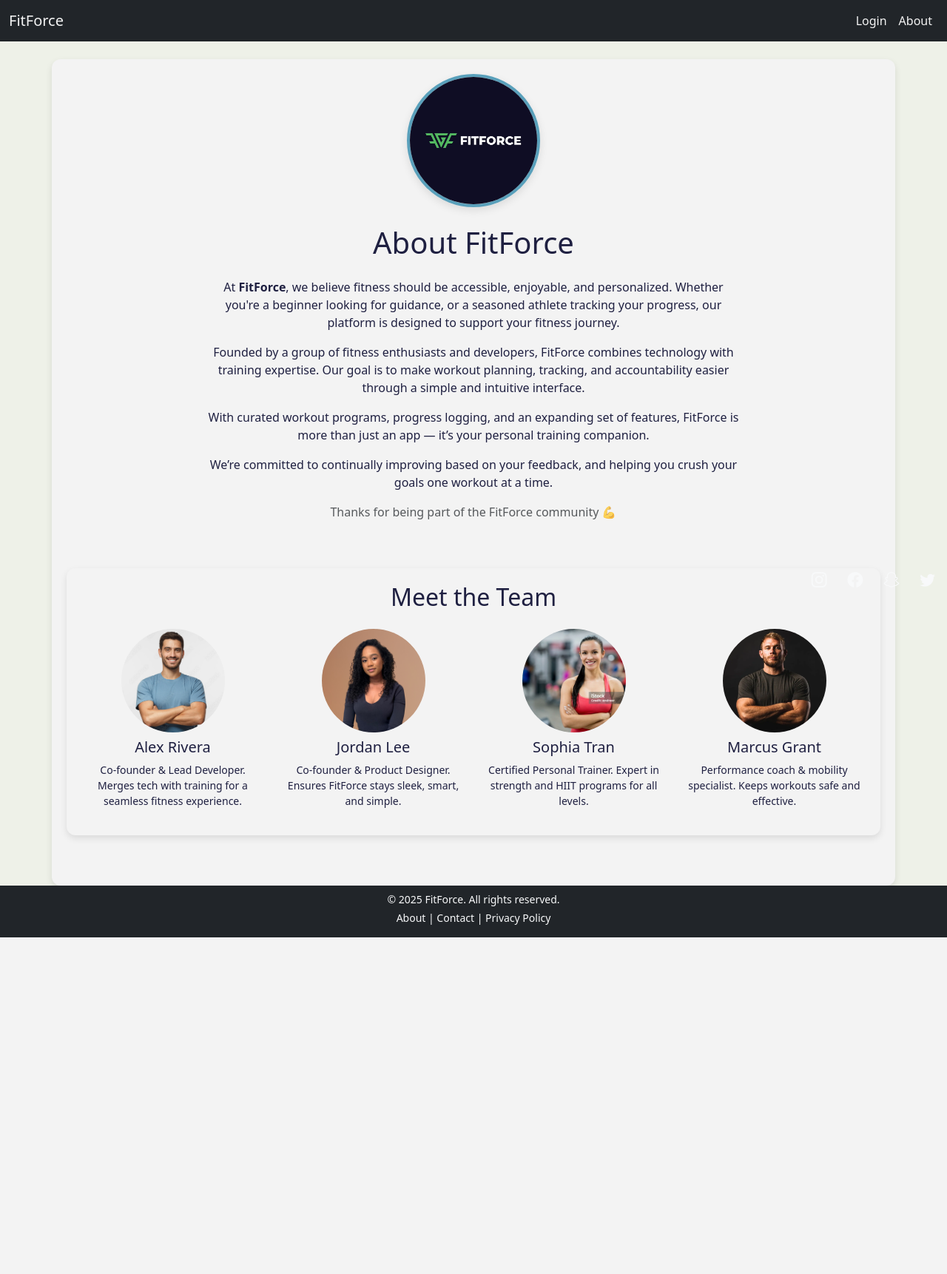
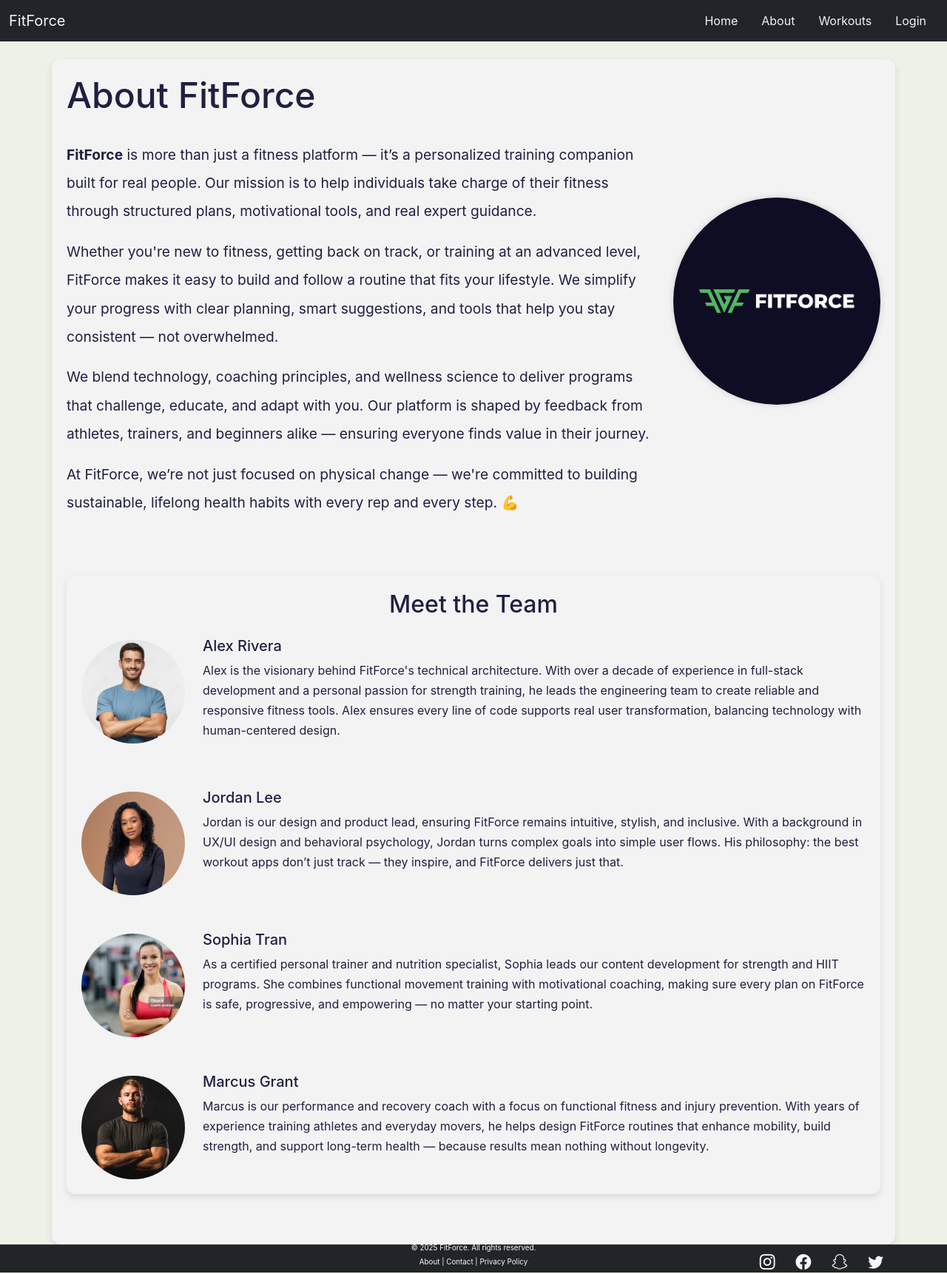
Before and after one commit to khalidmohamud20/FitForce, a Django app: page /about/ in a window 1280 px wide. Shown: the whole page at 74% size. Before the commit the page ends 1267 px from the top, so only its background shows below. Run offline with Django 4.2, Linux system fonts and the light colour scheme.

```diff
--- a/fitforce/urls.py
+++ b/fitforce/urls.py
@@ -3,21 +3,13 @@ URL configuration for fitforce project.
 
 The `urlpatterns` list routes URLs to views. For more information please see:
     https://docs.djangoproject.com/en/4.2/topics/http/urls/
-Examples:
-Function views
-    1. Add an import:  from my_app import views
-    2. Add a URL to urlpatterns:  path('', views.home, name='home')
-Class-based views
-    1. Add an import:  from other_app.views import Home
-    2. Add a URL to urlpatterns:  path('', Home.as_view(), name='home')
-Including another URLconf
-    1. Import the include() function: from django.urls import include, path
-    2. Add a URL to urlpatterns:  path('blog/', include('blog.urls'))
 """
+
 from django.contrib import admin
 from django.urls import path, include
 
 urlpatterns = [
     path('admin/', admin.site.urls),
-    path('', include('workouts.urls')),
+    path('', include('workouts.urls')),  # App-level routes (home, signup, about, etc.)
+    path('accounts/', include('django.contrib.auth.urls')),  # Optional: for built-in auth views like password reset
 ]
--- a/workouts/static/css/custom.css
+++ b/workouts/static/css/custom.css
@@ -7,27 +7,27 @@
   --color-off-white: #EEF1E8;
 }
 
-/* ==============================
-   Base & Layout
-============================== */
+/* Base & Layout */
 html, body {
   height: 100%;
+  margin: 0; /* reset default margin */
 }
 
 body {
   display: flex;
   flex-direction: column;
+  min-height: 100vh;
   background-color: var(--color-off-white);
   color: var(--color-dark);
+  font-family: -apple-system, BlinkMacSystemFont, "Segoe UI", Roboto, Oxygen,
+    Ubuntu, Cantarell, "Open Sans", "Helvetica Neue", sans-serif;
 }
 
 main {
-  flex: 1;
+  flex: 1 0 auto;
 }
 
-/* ==============================
-   Navbar
-============================== */
+/* Navbar */
 .navbar {
   background-color: var(--color-dark);
 }
@@ -35,18 +35,18 @@ main {
 .navbar-brand,
 .navbar-nav .nav-link {
   color: var(--color-light-gray) !important;
+  transition: color 0.3s ease;
 }
 
 .navbar-nav .nav-link:hover {
   color: var(--color-primary) !important;
 }
 
-/* ==============================
-   Buttons
-============================== */
+/* Buttons */
 .btn-primary {
   background-color: var(--color-primary);
   border-color: var(--color-primary);
+  transition: background-color 0.3s ease, border-color 0.3s ease;
 }
 
 .btn-primary:hover {
@@ -54,19 +54,7 @@ main {
   border-color: var(--color-deep-blue);
 }
 
-.btn-success {
-  background-color: var(--color-muted-purple);
-  border-color: var(--color-muted-purple);
-}
-
-.btn-success:hover {
-  background-color: var(--color-deep-blue);
-  border-color: var(--color-deep-blue);
-}
-
-/* ==============================
-   Containers & Boxes
-============================== */
+/* Containers & Boxes */
 .container {
   background-color: var(--color-light-gray);
   border-radius: 12px;
@@ -74,20 +62,10 @@ main {
   box-shadow: 0 4px 10px rgba(0, 0, 0, 0.1);
 }
 
-.hero-container {
-  padding: 0;
-  margin: 0 auto 2rem auto;
-  max-width: 1140px;
-  overflow: hidden;
-  border-radius: 12px;
-}
-
-/* ==============================
-   Hero Banner
-============================== */
+/* Hero Banner */
 .hero-banner {
-  background: linear-gradient(rgba(0,0,0,0.5), rgba(0,0,0,0.5)),
-              url('../images/home-page.avif') no-repeat center center;
+  background: linear-gradient(rgba(0, 0, 0, 0.5), rgba(0, 0, 0, 0.5)),
+    url('../images/home-page.avif') no-repeat center center;
   background-size: cover;
   min-height: 60vh;
   display: flex;
@@ -106,9 +84,7 @@ main {
   border-radius: 0;
 }
 
-/* ==============================
-   About Page Logo
-============================== */
+/* About Page Logo */
 .about-logo {
   width: 160px;
   height: 160px;
@@ -118,9 +94,7 @@ main {
   box-shadow: 0 4px 12px rgba(0, 0, 0, 0.1);
 }
 
-/* ==============================
-   Footer
-============================== */
+/* Footer */
 .footer {
   font-size: 0.7rem;
   padding: 0.3rem 1rem;
@@ -147,9 +121,7 @@ footer .container {
   border-radius: 0 !important;
 }
 
-/* ==============================
-   Social Icons
-============================== */
+/* Social Icons */
 .social-icons {
   position: absolute;
   right: 1rem;
--- a/workouts/templates/about.html
+++ b/workouts/templates/about.html
@@ -4,68 +4,84 @@
 {% block title %}About Us - FitForce{% endblock %}
 
 {% block content %}
-<div class="row justify-content-center text-center mb-5">
-  <div class="col-md-8">
-    <!-- Bigger Centered Logo -->
-    <img src="{% static 'images/web.logo.webp' %}" alt="FitForce Logo" class="about-logo mb-4" style="width: 180px; height: 180px;">
+<!-- About Section -->
+<div style="display: flex; flex-wrap: wrap; align-items: center; justify-content: center; gap: 2rem; max-width: 1100px; margin: 0 auto 4rem auto;">
 
-    <h1 class="mb-4">About FitForce</h1>
+  <!-- Left: Detailed Text -->
+  <div style="flex: 1 1 500px; min-width: 320px;">
+    <h1 style="font-size: 3rem; margin-bottom: 2rem;">About FitForce</h1>
 
-    <p>
-      At <strong>FitForce</strong>, we believe fitness should be accessible, enjoyable, and personalized.
-      Whether you're a beginner looking for guidance, or a seasoned athlete tracking your progress, our platform
-      is designed to support your fitness journey.
+    <p style="font-size: 1.2rem; line-height: 2; margin-bottom: 1rem;">
+      <strong>FitForce</strong> is more than just a fitness platform — it’s a personalized training companion built for real people. Our mission is to help individuals take charge of their fitness through structured plans, motivational tools, and real expert guidance.
     </p>
 
-    <p>
-      Founded by a group of fitness enthusiasts and developers, FitForce combines technology with training expertise.
-      Our goal is to make workout planning, tracking, and accountability easier through a simple and intuitive interface.
+    <p style="font-size: 1.2rem; line-height: 2; margin-bottom: 1rem;">
+      Whether you're new to fitness, getting back on track, or training at an advanced level, FitForce makes it easy to build and follow a routine that fits your lifestyle. We simplify your progress with clear planning, smart suggestions, and tools that help you stay consistent — not overwhelmed.
     </p>
 
-    <p>
-      With curated workout programs, progress logging, and an expanding set of features, FitForce is more than just an app —
-      it’s your personal training companion.
+    <p style="font-size: 1.2rem; line-height: 2; margin-bottom: 1rem;">
+      We blend technology, coaching principles, and wellness science to deliver programs that challenge, educate, and adapt with you. Our platform is shaped by feedback from athletes, trainers, and beginners alike — ensuring everyone finds value in their journey.
     </p>
 
-    <p>
-      We’re committed to continually improving based on your feedback, and helping you crush your goals one workout at a time.
+    <p style="font-size: 1.2rem; line-height: 2;">
+      At FitForce, we’re not just focused on physical change — we're committed to building sustainable, lifelong health habits with every rep and every step. 💪
     </p>
+  </div>
 
-    <p class="text-muted">Thanks for being part of the FitForce community 💪</p>
+  <!-- Right: Circular Logo -->
+  <div style="flex-shrink: 0; border-radius: 50%; overflow: hidden; width: 280px; height: 280px; box-shadow: 0 0 10px rgba(0,0,0,0.15);">
+    <img src="{% static 'images/web.logo.webp' %}" alt="FitForce Logo" style="width: 100%; height: 100%; object-fit: cover;">
   </div>
 </div>
 
 <!-- Meet the Team Section -->
 <div class="container mt-4 mb-5">
   <h2 class="text-center mb-4">Meet the Team</h2>
-  <div class="row justify-content-center text-center g-4">
 
-    <!-- Founder 1 -->
-    <div class="col-6 col-md-4 col-lg-3">
-      <img src="{% static 'images/founder 1.png' %}" class="rounded-circle mb-2" alt="Founder 1" style="width: 140px; height: 140px; object-fit: cover;">
-      <h5>Alex Rivera</h5>
-      <p class="small">Co-founder & Lead Developer. Merges tech with training for a seamless fitness experience.</p>
+  <div class="row g-5 justify-content-center">
+
+    <!-- Team Member 1 -->
+    <div class="col-12 d-flex align-items-start gap-4">
+      <img src="{% static 'images/founder 1.png' %}" alt="Alex Rivera" class="rounded-circle mt-1" style="width: 140px; height: 140px; object-fit: cover;">
+      <div>
+        <h5 class="mb-2">Alex Rivera</h5>
+        <p style="line-height: 1.7;">
+          Alex is the visionary behind FitForce's technical architecture. With over a decade of experience in full-stack development and a personal passion for strength training, he leads the engineering team to create reliable and responsive fitness tools. Alex ensures every line of code supports real user transformation, balancing technology with human-centered design.
+        </p>
+      </div>
     </div>
 
-    <!-- Founder 2 -->
-    <div class="col-6 col-md-4 col-lg-3">
-      <img src="{% static 'images/founder 2.webp' %}" class="rounded-circle mb-2" alt="Founder 2" style="width: 140px; height: 140px; object-fit: cover;">
-      <h5>Jordan Lee</h5>
-      <p class="small">Co-founder & Product Designer. Ensures FitForce stays sleek, smart, and simple.</p>
+    <!-- Team Member 2 -->
+    <div class="col-12 d-flex align-items-start gap-4">
+      <img src="{% static 'images/founder 2.webp' %}" alt="Jordan Lee" class="rounded-circle mt-1" style="width: 140px; height: 140px; object-fit: cover;">
+      <div>
+        <h5 class="mb-2">Jordan Lee</h5>
+        <p style="line-height: 1.7;">
+          Jordan is our design and product lead, ensuring FitForce remains intuitive, stylish, and inclusive. With a background in UX/UI design and behavioral psychology, Jordan turns complex goals into simple user flows. His philosophy: the best workout apps don’t just track — they inspire, and FitForce delivers just that.
+        </p>
+      </div>
     </div>
 
-    <!-- Female Trainer -->
-    <div class="col-6 col-md-4 col-lg-3">
-      <img src="{% static 'images/trainer female.jpg' %}" class="rounded-circle mb-2" alt="Female Trainer" style="width: 140px; height: 140px; object-fit: cover;">
-      <h5>Sophia Tran</h5>
-      <p class="small">Certified Personal Trainer. Expert in strength and HIIT programs for all levels.</p>
+    <!-- Team Member 3 -->
+    <div class="col-12 d-flex align-items-start gap-4">
+      <img src="{% static 'images/trainer female.jpg' %}" alt="Sophia Tran" class="rounded-circle mt-1" style="width: 140px; height: 140px; object-fit: cover;">
+      <div>
+        <h5 class="mb-2">Sophia Tran</h5>
+        <p style="line-height: 1.7;">
+          As a certified personal trainer and nutrition specialist, Sophia leads our content development for strength and HIIT programs. She combines functional movement training with motivational coaching, making sure every plan on FitForce is safe, progressive, and empowering — no matter your starting point.
+        </p>
+      </div>
     </div>
 
-    <!-- Male Trainer -->
-    <div class="col-6 col-md-4 col-lg-3">
-      <img src="{% static 'images/trainer male.webp' %}" class="rounded-circle mb-2" alt="Male Trainer" style="width: 140px; height: 140px; object-fit: cover;">
-      <h5>Marcus Grant</h5>
-      <p class="small">Performance coach & mobility specialist. Keeps workouts safe and effective.</p>
+    <!-- Team Member 4 -->
+    <div class="col-12 d-flex align-items-start gap-4">
+      <img src="{% static 'images/trainer male.webp' %}" alt="Marcus Grant" class="rounded-circle mt-1" style="width: 140px; height: 140px; object-fit: cover;">
+      <div>
+        <h5 class="mb-2">Marcus Grant</h5>
+        <p style="line-height: 1.7;">
+          Marcus is our performance and recovery coach with a focus on functional fitness and injury prevention. With years of experience training athletes and everyday movers, he helps design FitForce routines that enhance mobility, build strength, and support long-term health — because results mean nothing without longevity.
+        </p>
+      </div>
     </div>
 
   </div>
--- a/workouts/templates/base.html
+++ b/workouts/templates/base.html
@@ -10,14 +10,11 @@
 
   <!-- Bootstrap CSS -->
   <link href="https://cdn.jsdelivr.net/npm/bootstrap@5.3.0/dist/css/bootstrap.min.css" rel="stylesheet" />
+  <!-- Bootstrap Icons -->
+  <link href="https://cdn.jsdelivr.net/npm/bootstrap-icons@1.10.5/font/bootstrap-icons.css" rel="stylesheet" />
+  <!-- Custom CSS -->
+  <link rel="stylesheet" href="{% static 'css/custom.css' %}" />
 
-  <!-- Bootstrap Icons CSS -->
-  <link href="https://cdn.jsdelivr.net/npm/bootstrap-icons@1.10.5/font/bootstrap-icons.css" rel="stylesheet">
-
-  <!-- Custom Styles -->
-  <link rel="stylesheet" href="{% static 'css/custom.css' %}">
-
-  <!-- Tab Color -->
   <meta name="theme-color" content="#59A0BB" />
   <meta name="msapplication-navbutton-color" content="#59A0BB" />
   <meta name="apple-mobile-web-app-status-bar-style" content="black-translucent" />
@@ -26,25 +23,21 @@
 <body class="d-flex flex-column min-vh-100">
 
   <!-- NAVBAR -->
-  <nav class="navbar navbar-expand-lg navbar-dark bg-dark mb-4">
+  <nav class="navbar navbar-expand navbar-dark bg-dark mb-4">
     <div class="container-fluid">
       <a class="navbar-brand" href="{% url 'home' %}">FitForce</a>
-      <button class="navbar-toggler" type="button" data-bs-toggle="collapse" data-bs-target="#navbarSupportedContent"
-        aria-controls="navbarSupportedContent" aria-expanded="false" aria-label="Toggle navigation">
-        <span class="navbar-toggler-icon"></span>
-      </button>
-      <div class="collapse navbar-collapse" id="navbarSupportedContent">
-        <ul class="navbar-nav ms-auto">
-          {% if user.is_authenticated %}
-            <li class="nav-item"><a class="nav-link" href="#">Hello, {{ user.username }}</a></li>
-            <li class="nav-item"><a class="nav-link" href="{% url 'logout' %}">Logout</a></li>
-          {% else %}
-            <li class="nav-item"><a class="nav-link" href="{% url 'login' %}">Login</a></li>
-            <!-- SIGN UP LINK REMOVED FROM NAVBAR -->
-          {% endif %}
-          <li class="nav-item"><a class="nav-link" href="{% url 'about' %}">About</a></li>
-        </ul>
-      </div>
+      <ul class="navbar-nav ms-auto flex-row">
+        <li class="nav-item mx-2"><a class="nav-link" href="{% url 'home' %}">Home</a></li>
+        <li class="nav-item mx-2"><a class="nav-link" href="{% url 'about' %}">About</a></li>
+        <li class="nav-item mx-2"><a class="nav-link" href="{% url 'workouts' %}">Workouts</a></li>
+
+        {% if user.is_authenticated %}
+          <li class="nav-item mx-2"><a class="nav-link" href="#">Hello, {{ user.username }}</a></li>
+          <li class="nav-item mx-2"><a class="nav-link" href="{% url 'logout' %}">Logout</a></li>
+        {% else %}
+          <li class="nav-item mx-2"><a class="nav-link" href="{% url 'login' %}">Login</a></li>
+        {% endif %}
+      </ul>
     </div>
   </nav>
 
@@ -56,8 +49,8 @@
   </main>
 
   <!-- FOOTER -->
-  <footer class="bg-dark text-light py-2 mt-auto">
-    <div class="container text-center">
+  <footer class="footer bg-dark text-light py-3 mt-auto">
+    <div class="container text-center position-relative">
       <p class="mb-1 small">&copy; {{ year }} FitForce. All rights reserved.</p>
       <p class="mb-2 small">
         <a href="{% url 'about' %}" class="text-light text-decoration-none">About</a> |
@@ -81,8 +74,7 @@
     </div>
   </footer>
 
-  <!-- JS -->
+  <!-- Bootstrap JS Bundle -->
   <script src="https://cdn.jsdelivr.net/npm/bootstrap@5.3.0/dist/js/bootstrap.bundle.min.js"></script>
-
 </body>
 </html>
--- a/workouts/urls.py
+++ b/workouts/urls.py
@@ -4,8 +4,16 @@ from django.contrib.auth import views as auth_views
 
 urlpatterns = [
     path('', views.home, name='home'),
-    path('signup/', views.signup, name='signup'),
+    path('about/', views.about, name='about'),
+
+    # Public workouts page — REMOVE login requirement in views.py if needed
+    path('workouts/', views.workouts, name='workouts'),
+
+    # Optional detail view for individual exercises
+    path('exercise/<int:pk>/', views.exercise_detail, name='exercise_detail'),
+
+    # Auth views
     path('login/', auth_views.LoginView.as_view(template_name='registration/login.html'), name='login'),
-    path('logout/', auth_views.LogoutView.as_view(next_page='login'), name='logout'),
-    path('about/', views.about, name='about'),  # ✅ Only once
+    path('logout/', auth_views.LogoutView.as_view(next_page='home'), name='logout'),
+    path('signup/', views.signup_view, name='signup'),
 ]
--- a/workouts/views.py
+++ b/workouts/views.py
@@ -1,23 +1,52 @@
-from django.shortcuts import render, redirect
-from django.contrib.auth import login
-from .models import Workout
-from .forms import CustomUserCreationForm  # Import your custom form
+from django.shortcuts import render, redirect, get_object_or_404
+from django.contrib.auth.decorators import login_required
+from .models import Workout, Exercise
+from .forms import CustomUserCreationForm
 
 def home(request):
-    workouts = Workout.objects.all()
-    return render(request, 'home.html', {'workouts': workouts})
+    return render(request, 'home.html')
 
-def signup(request):
+def about(request):
+    return render(request, 'about.html')
+
+# ⛔ Removed @login_required to make workouts page public
+def workouts(request):
+    level = request.GET.get('level', 'all')
+    all_exercises = Exercise.objects.all()
+
+    if level in ['beginner', 'intermediate', 'advanced']:
+        filtered = all_exercises.filter(difficulty=level)
+    else:
+        filtered = all_exercises
+
+    if request.method == 'POST':
+        if request.user.is_authenticated:
+            selected_ids = request.POST.getlist('selected_exercises')
+            workout = Workout.objects.create(user=request.user, name='Custom Workout')
+            for eid in selected_ids:
+                reps = request.POST.get(f'reps_{eid}')
+                sets = request.POST.get(f'sets_{eid}')
+                ex = get_object_or_404(Exercise, id=eid)
+                workout.exercises.add(ex, through_defaults={'reps': reps, 'sets': sets})
+            return redirect('home')
+        else:
+            return redirect('login')  # Optional: prevent POST from anonymous users
+
+    return render(request, 'workouts/workouts.html', {
+        'exercises': filtered,
+        'level': level,
+    })
+
+def exercise_detail(request, pk):
+    exercise = get_object_or_404(Exercise, pk=pk)
+    return render(request, 'workouts/exercise_detail.html', {'exercise': exercise})
+
+def signup_view(request):
     if request.method == 'POST':
         form = CustomUserCreationForm(request.POST)
         if form.is_valid():
-            user = form.save()
-            login(request, user)  # Log the user in immediately after signup
-            return redirect('home')  # Redirect to homepage after signup
+            form.save()
+            return redirect('login')
     else:
         form = CustomUserCreationForm()
     return render(request, 'registration/signup.html', {'form': form})
-
-def about(request):
-    print("About page accessed")  # optional debug print
-    return render(request, 'about.html')
```
Also changed, not shown: fitforce/settings.py (+32 -40 lines), workouts/templates/home.html (+32 -5 lines), workouts/templates/workouts/detail.html (added, +14 -0 lines), workouts/templates/workouts/workouts.html (added, +52 -0 lines).
